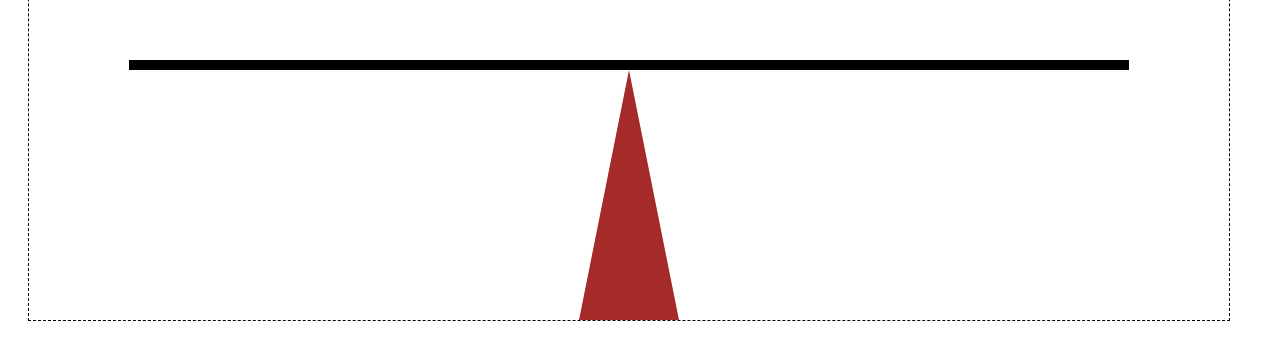
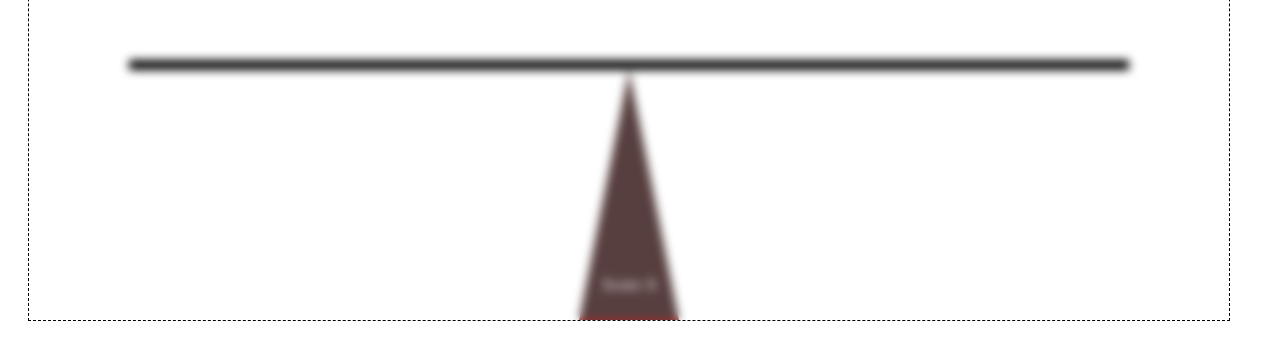
Before and after one commit to DwarGrak/teeter-tother, a Vue app: page / in a window 1280 px wide. Shown: the part 501-839 px from the top of the page. Built offline with nearby package versions, Linux system fonts and the light colour scheme.

Commit message:
Show score in Scene, add UI component

```diff
--- a/src/components/Scene.vue
+++ b/src/components/Scene.vue
@@ -1,18 +1,13 @@
 <template>
   <div class="scene" :style="style">
-    <Swing :rotation="props.swingRotation" />
+    <Swing :rotation="props.swingRotation" :score="score" />
     <ShapeFabric
       v-for="mass in masses"
       :key="mass.id"
       :wrapper="Mass"
       v-bind="mass"
     />
-    <div v-if="!props.started" class="scene__banner">
-      Press space to start...
-    </div>
-    <div v-else-if="props.paused" class="scene__banner">
-      Press space to continue...
-    </div>
+    <slot />
   </div>
 </template>
 
@@ -26,9 +21,8 @@ import PositionedMass from '@/interfaces/PositionedMass';
 
 const props = defineProps({
   swingRotation: { type: Number, default: 0 },
+  score: { type: Number, default: 0 },
   masses: { type: Array as PositionedMass[], default: () => [] },
-  started: { type: Boolean, default: false },
-  paused: { type: Boolean, default: false },
 });
 
 const {
@@ -49,16 +43,5 @@ const style = computed(() => ({
   margin: 20px;
   border: 1px dashed black;
   overflow: hidden;
-
-  &__banner {
-    position: absolute;
-    top: 0;
-    left: 0;
-    bottom: 0;
-    right: 0;
-    text-align: center;
-    font-size: 48px;
-    padding-top: 200px;
-  }
 }
 </style>
--- a/src/components/Swing.vue
+++ b/src/components/Swing.vue
@@ -4,9 +4,14 @@
     :x="sceneWidth / 2"
     :y="sceneHeight"
     :origin-y="OriginY.bottom"
-    color="brown"
+    skip-viewbox
   >
-    <Triangle />
+    <SVGWrapper :height="standHeight">
+      <Triangle fill="brown" />
+    </SVGWrapper>
+    <text :x="50" :y="220" fill="white" text-anchor="middle">
+      Score: {{ score }}
+    </text>
   </Shape>
 
   <Shape
@@ -29,9 +34,11 @@ import Shape from './shapes/Shape.vue';
 import Square from './svg/Square.vue';
 import Triangle from './svg/Triangle.vue';
 import { OriginY } from '../utils/origin';
+import SVGWrapper from './shapes/SVGWrapper.vue';
 
 const props = defineProps({
   rotation: { type: Number, default: 0 },
+  score: { type: Number, default: 0 },
 });
 
 const {
--- /dev/null
+++ b/src/components/UI.vue
@@ -0,0 +1,35 @@
+<template>
+  <div v-if="text" class="banner">{{ text }}</div>
+</template>
+
+<script setup lang="ts">
+import { defineProps, computed } from 'vue';
+
+const props = defineProps({
+  started: { type: Boolean, default: false },
+  paused: { type: Boolean, default: false },
+  score: { type: Number, default: 0 },
+});
+
+const text = computed((): string | null => {
+  if (props.score)
+    return `Your score ${props.score}! Press space to restart...`;
+  if (!props.started) return 'Press space to start...';
+  if (props.paused) return 'Press space to continue...';
+  return null;
+});
+</script>
+
+<style scoped lang="scss">
+.banner {
+  position: absolute;
+  top: 0;
+  left: 0;
+  bottom: 0;
+  right: 0;
+  text-align: center;
+  font-size: 48px;
+  padding-top: 200px;
+  backdrop-filter: blur(5px) saturate(20%);
+}
+</style>
--- a/src/components/game/Game.vue
+++ b/src/components/game/Game.vue
@@ -2,16 +2,17 @@
   <GlobalEvents
     @keydown.left="startMoveLeft"
     @keydown.right="startMoveRight"
-    @keydown.enter="dropMass"
+    @keydown.down="dropMass"
     @keydown.space="switchState"
     @keyup="stopMove"
   />
-  <Scene
-    :swingRotation="swingAngle"
-    :masses="positionedMasses"
-    :started="isStarted"
-    :paused="isPaused"
-  />
+  <Scene :swingRotation="swingAngle" :masses="positionedMasses" :score="score">
+    <UI
+      :started="isStarted"
+      :paused="isPaused"
+      :score="isStarted ? 0 : score"
+    />
+  </Scene>
 </template>
 
 <script setup lang="ts">
@@ -20,6 +21,7 @@ import { useStore } from 'vuex';
 import { GlobalEvents } from 'vue-global-events';
 import GameMass, { GameMassStatus } from '@/interfaces/GameMass';
 import Scene from '../Scene.vue';
+import UI from '../UI.vue';
 import useClenchedMove from './useClenchedMove';
 import useDraw from './useDraw';
 import useSwing from './useSwing';
@@ -28,10 +30,11 @@ import { posToSwing, swingToPos } from '@/services/SwingService';
 import PositionedMass from '@/interfaces/PositionedMass';
 import { getRandomInt, getRandomItem } from '@/utils/calc';
 import { svgMap } from '../svg';
+import { radToDeg } from '@/utils/angle';
 
 const {
   state: {
-    settings: { sceneWidth, sceneHeight, leverLength, speedMult },
+    settings: { sceneWidth, sceneHeight, leverLength, speedMult, maxAngle },
   },
 } = useStore();
 
@@ -77,10 +80,13 @@ const dropMass = () => {
 
 const isStarted = ref(false);
 const isPaused = ref(true);
+const timer = ref(0);
+const score = ref(0);
 
 const { start: startDraw } = useDraw((delay: number) => {
   if (isPaused.value) return false;
 
+  score.value = Date.now() - timer.value;
   rotateSwing(delay);
 
   for (let mass of masses.value) {
@@ -96,6 +102,11 @@ const { start: startDraw } = useDraw((delay: number) => {
         addMassToSwing(mass);
       }
     }
+  }
+
+  if (Math.abs(radToDeg(swingAngle.value)) > maxAngle) {
+    finishGame();
+    return false;
   }
   return true;
 });
@@ -123,11 +134,17 @@ const createRandomMass = (status: GameMassStatus) => {
   };
 };
 
+const finishGame = () => {
+  isStarted.value = false;
+  isPaused.value = true;
+};
+
 const startGame = () => {
   const swingedMass = createRandomMass('on-swing');
   const clenchedMass = createRandomMass('clenched');
   masses.value = [swingedMass, clenchedMass];
   addMassToSwing(swingedMass);
+  timer.value = Date.now();
   isStarted.value = true;
   isPaused.value = false;
 };
--- a/src/components/shapes/Mass.vue
+++ b/src/components/shapes/Mass.vue
@@ -1,7 +1,9 @@
 <template>
-  <Shape v-bind="props" :origin-y="1">
-    <slot />
-    <text :x="50" :y="70" fill="black" text-anchor="middle">
+  <Shape v-bind="props" :origin-y="1" skip-viewbox>
+    <SVGWrapper :height="height" :width="width" :color="color">
+      <slot />
+    </SVGWrapper>
+    <text :x="width / 2" :y="height * 0.6" fill="black" text-anchor="middle">
       {{ props.mass }}kg
     </text>
   </Shape>
@@ -10,6 +12,7 @@
 <script setup lang="ts">
 import { defineProps } from 'vue';
 import Shape from './Shape.vue';
+import SVGWrapper from './SVGWrapper.vue';
 
 const props = defineProps({
   ...Shape.props,
--- a/src/components/shapes/SVGWrapper.vue
+++ b/src/components/shapes/SVGWrapper.vue
@@ -1,6 +1,6 @@
 <template>
   <svg
-    viewBox="0 0 100 100"
+    :viewBox="skipViewbox ? '' : '0 0 100 100'"
     preserveAspectRatio="none"
     v-bind="$props"
     :fill="color"
@@ -16,5 +16,6 @@ defineProps({
   width: { type: Number, default: 100 },
   height: { type: Number, default: 100 },
   color: { type: String, default: 'black' },
+  skipViewbox: { type: Boolean, default: false },
 });
 </script>
--- a/src/components/shapes/Shape.vue
+++ b/src/components/shapes/Shape.vue
@@ -1,5 +1,11 @@
 <template>
-  <SWGWrapper :style="style" :height="height" :width="width" :color="color">
+  <SWGWrapper
+    :style="style"
+    :height="height"
+    :width="width"
+    :color="color"
+    :skip-viewbox="skipViewbox"
+  >
     <slot />
   </SWGWrapper>
 </template>
@@ -22,6 +28,7 @@ const props = defineProps({
   x: { type: Number, default: null },
   y: { type: Number, default: null },
   rotation: { type: Number, default: 0 },
+  skipViewbox: { type: Boolean, default: false },
 });
 
 const top = computed(() => {
--- a/src/store/modules/settings.ts
+++ b/src/store/modules/settings.ts
@@ -5,6 +5,7 @@ export interface SettingsState {
   leverLength: number;
   leverWidth: number;
   speedMult: number;
+  maxAngle: number;
 }
 
 export const settings = {
@@ -16,5 +17,6 @@ export const settings = {
     leverLength: 1000,
     leverWidth: 10,
     speedMult: 300,
+    maxAngle: 30,
   }),
 };
--- a/src/utils/angle.ts
+++ b/src/utils/angle.ts
@@ -1,3 +1,5 @@
 export const degToRad = (deg: number): number => deg * (Math.PI / 180);
 
+export const radToDeg = (rad: number): number => rad / (Math.PI / 180);
+
 export const calcAngleByDisps = (dx: number, dy: number) => Math.atan(dy / dx);
```
